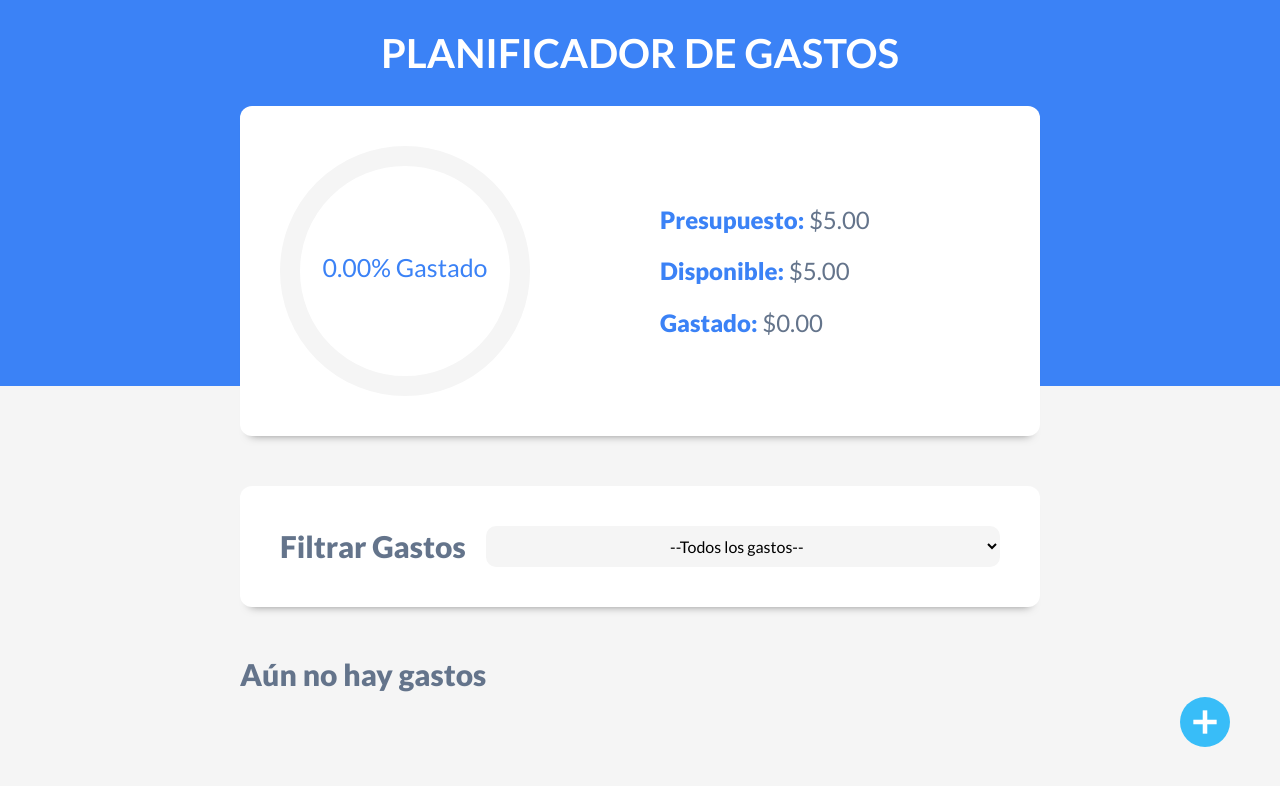
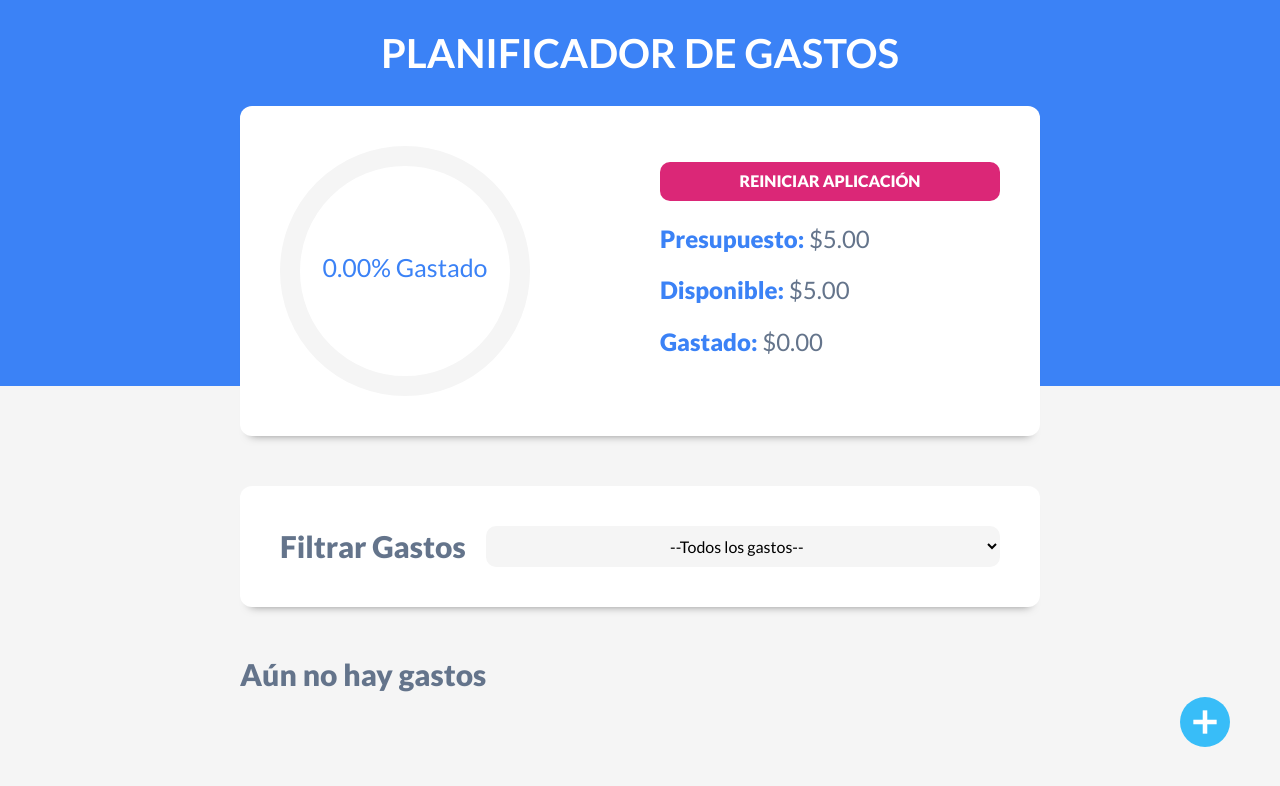
Before and after one commit to DamianC79/Control-de-Gastos, a React (Vite) app: page / in a window 1280 px wide. Both pictures are taken after typing "5" into the empty fields and a click on the input "Añadir". Shown: the top 786 px of the page. Built offline with nearby package versions, Linux system fonts and the light colour scheme.

Commit message:
reiniciar app añadido, proyecto finalizado

```diff
--- a/src/App.jsx
+++ b/src/App.jsx
@@ -93,6 +93,7 @@ function App() {
     <div className={modal ? 'fijar' : ''}>
       <Header
         gastos={gastos}
+        setGastos={setGastos}
         presupuesto={presupuesto}
         setPresupuesto={setPresupuesto}
         presupuestoValido={presupuestoValido}
--- a/src/components/ControlPresupuesto.jsx
+++ b/src/components/ControlPresupuesto.jsx
@@ -2,7 +2,13 @@ import {useState,useEffect} from 'react';
 import {CircularProgressbar, buildStyles} from 'react-circular-progressbar'
 import 'react-circular-progressbar/dist/styles.css'
 
-const ControlPresupuesto = ({gastos,presupuesto}) => {
+const ControlPresupuesto = ({
+    gastos,
+    setGastos,
+    presupuesto,
+    setPresupuesto,
+    setPresupuestoValido
+}) => {
 
     const [porcentaje, setPorcentaje] = useState(0)
     const [disponible, setDisponible] = useState(0)
@@ -28,6 +34,14 @@ const ControlPresupuesto = ({gastos,presupuesto}) => {
         })
     }
 
+    const handleResetApp = () => {
+        const resultado = confirm('¿Deseas reiniciar la aplicación?')
+        if(resultado){
+            setGastos([])
+            setPresupuesto(0)
+            setPresupuestoValido(false)
+        }
+    }
   return (
     <div className="contenedor-presupuesto contenedor sombra dos-columnas">
         <div>
@@ -44,6 +58,11 @@ const ControlPresupuesto = ({gastos,presupuesto}) => {
         </div>
 
         <div className="contenido-presupuesto">
+            <button
+                className="reset-app"
+                type="button"
+                onClick={handleResetApp}
+            >Reiniciar Aplicación</button>
             <p>
                 <span>Presupuesto: </span> {formatearCantidad(presupuesto)}
             </p>
--- a/src/components/Header.jsx
+++ b/src/components/Header.jsx
@@ -4,10 +4,12 @@ import NuevoPresupuesto from './NuevoPresupuesto'
 
 const Header = ({
   gastos,
+  setGastos,
   presupuesto,
   setPresupuesto,
   presupuestoValido,
-  setPresupuestoValido}) => {
+  setPresupuestoValido
+}) => {
   return (
     <header>
         <h1>Planificador de Gastos</h1>
@@ -15,7 +17,10 @@ const Header = ({
         {presupuestoValido ? (
           <ControlPresupuesto
             gastos={gastos}
+            setGastos={setGastos}
             presupuesto={presupuesto}
+            setPresupuesto={setPresupuesto}
+            setPresupuestoValido={setPresupuestoValido}
           />
         ) : (
         <NuevoPresupuesto
```
